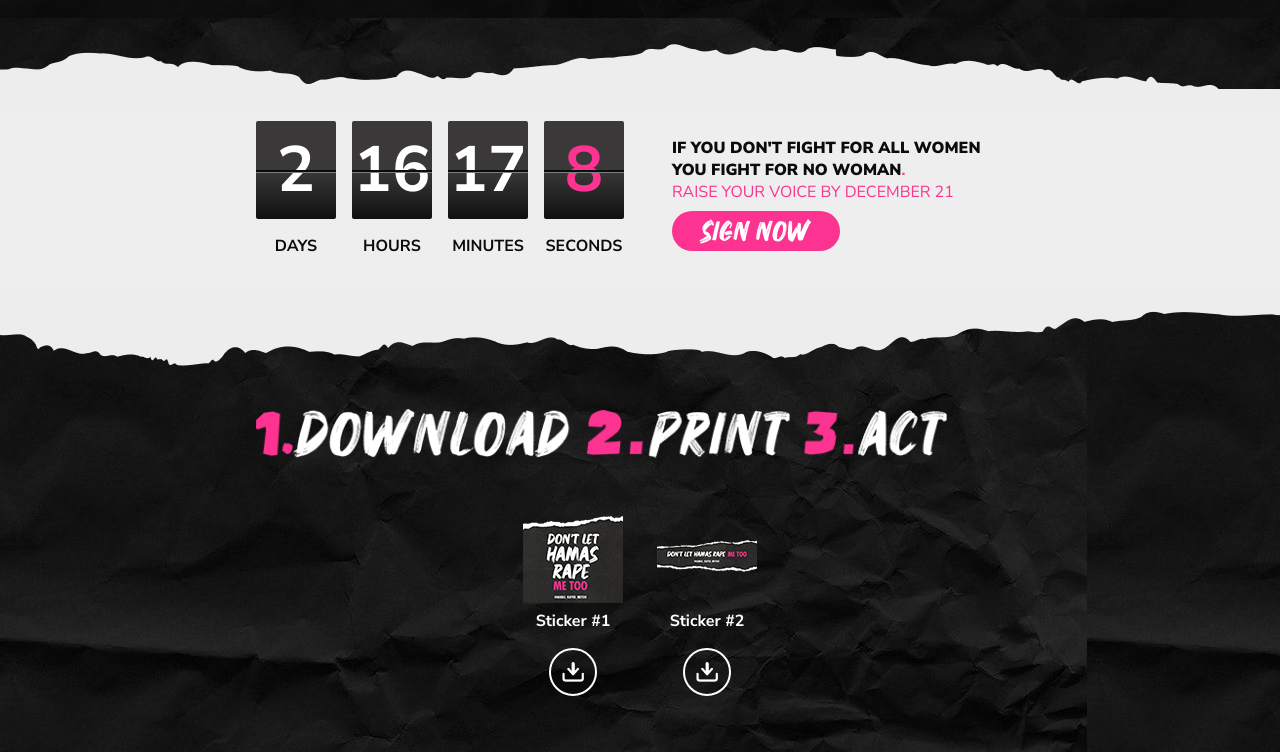
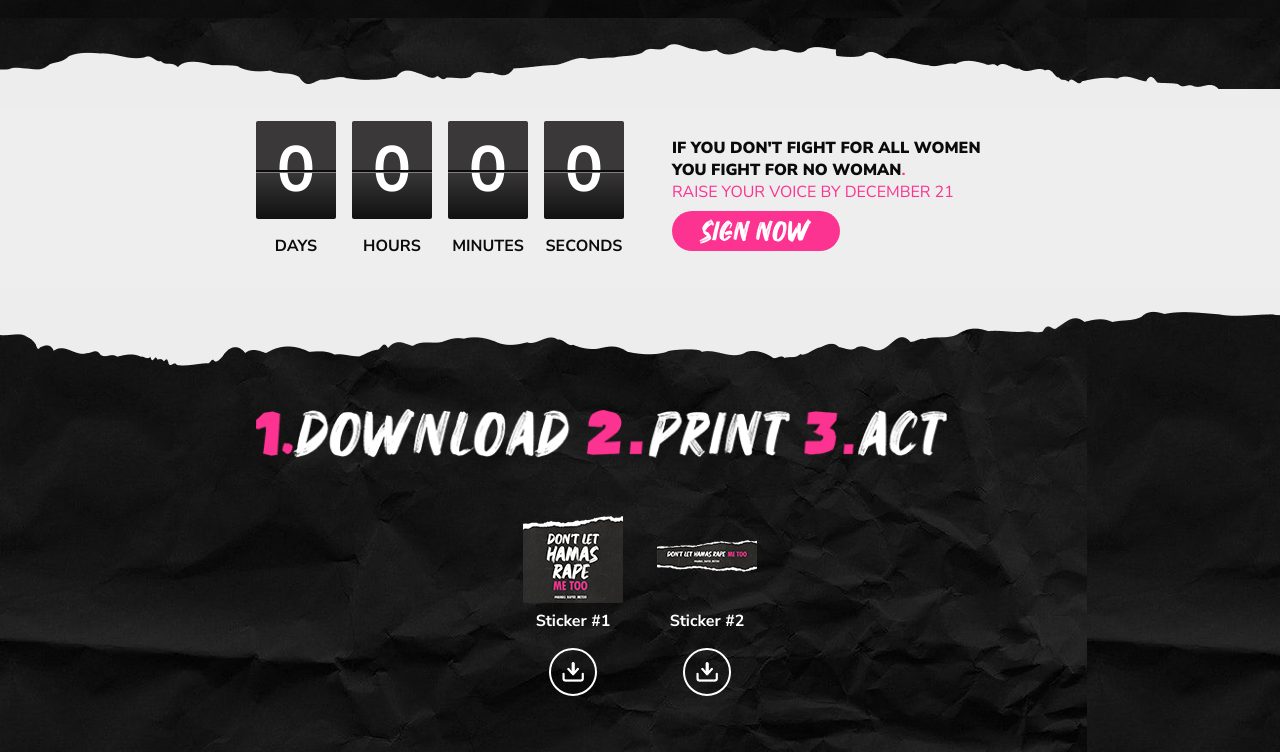
Before and after one commit to jstreampro/HRMT, a website with bundled scripts: page public/index.html in a window 1280 px wide. Shown: the part 2620-3372 px from the top of the page. Built offline with nearby package versions, Linux system fonts and the light colour scheme; files whose address does not match are found by name.

Commit message:
reset counter

```diff
--- a/public/scripts/countdown.js
+++ b/public/scripts/countdown.js
@@ -18,8 +18,8 @@
   const minutes = (hours % 1) * 60;
   const seconds = (minutes % 1) * 60;
 
-  elements.days.textContent = Math.trunc(days);
-  elements.hours.textContent = Math.trunc(hours);
-  elements.minutes.textContent = Math.trunc(minutes);
-  elements.seconds.textContent = Math.trunc(seconds);
+  elements.days.textContent = 0//Math.trunc(days);
+  elements.hours.textContent =0// Math.trunc(hours);
+  elements.minutes.textContent = 0//Math.trunc(minutes);
+  elements.seconds.textContent = 0//Math.trunc(seconds);
 }
--- a/public/style.css
+++ b/public/style.css
@@ -378,9 +378,9 @@
   border-bottom: solid 1px #7f8082;
 }
 
-#countdown_seconds {
+/* #countdown_seconds {
   color: var(--highlight);
-}
+} */
 
 .countdown-number-label {
   text-transform: uppercase;
```
